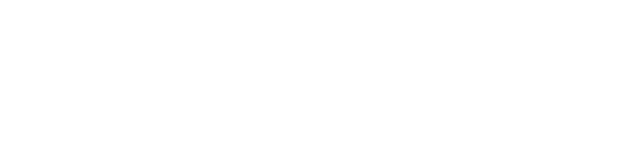
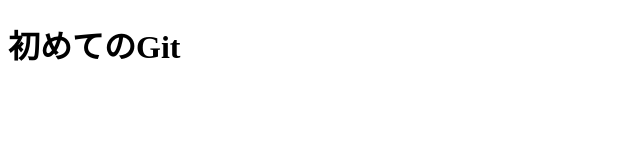
Before and after one commit to karaage-0809/github-handson, a plain HTML site: page index.html in a window 1280 px wide. Shown: the whole page, without its empty margins (0-640 px from the left). Drawn offline with Linux system fonts and the light colour scheme.

Commit message:
見出し1追加

```diff
--- a/index.html
+++ b/index.html
@@ -6,6 +6,6 @@
     <title>Document</title>
 </head>
 <body>
-
+    <h1>初めてのGit</h1>
 </body>
 </html>
```
